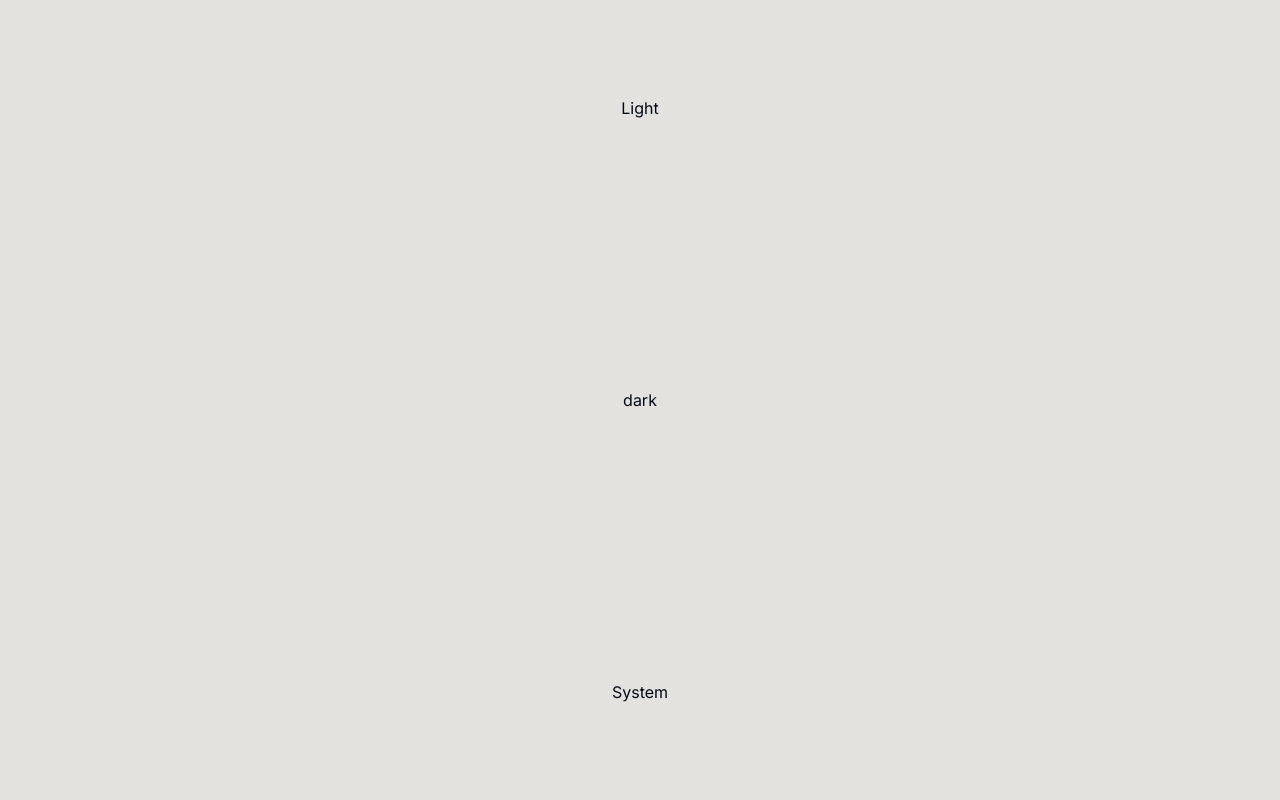
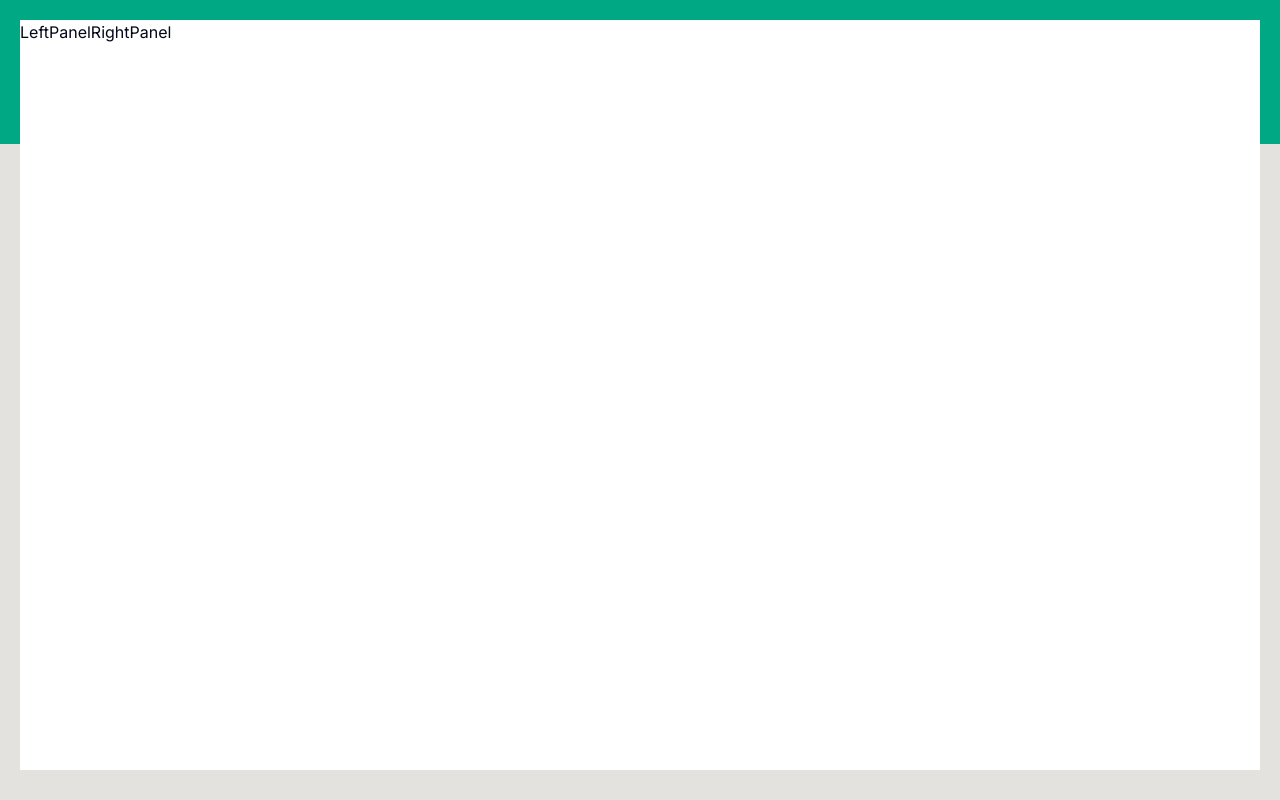
Before and after one commit to Shubhodeep100/Converzone, a Next.js app: page / in a window 1280 px wide. Built offline with nearby package versions, Linux system fonts and the light colour scheme.

Commit message:
Section split of left & Right

```diff
--- a/src/app/page.tsx
+++ b/src/app/page.tsx
@@ -1,15 +1,20 @@
 "use client";
 
+import LeftPanel from "@/components/home/left-panel";
+import RightPanel from "@/components/home/right-panel";
 import { useTheme } from "next-themes";
 
 export default function Home() {
   const { setTheme } = useTheme();
 
   return (
-    <main className='flex min-h-screen flex-col items-center justify-between p-24'>
-      <button onClick={() => setTheme("light")}>Light</button>
-      <button onClick={() => setTheme("dark")}>dark</button>
-      <button onClick={() => setTheme("system")}>System</button>
+    <main className='m-5'>
+      <div className='flex overflow-y-hidden h-[calc(100vh-50px)] max-w-[1700px] mx-auto bg-left-panel'>
+        {/* Green background decorator for Light Mode */}
+        <div className='fixed top-0 left-0 w-full h-36 bg-green-primary dark:bg-transparent -z-30' />
+        <LeftPanel />
+        <RightPanel />
+      </div>
     </main>
   );
 }
--- /dev/null
+++ b/src/components/home/left-panel.tsx
@@ -0,0 +1,9 @@
+const LeftPanel = () => {
+    return (
+        <div>
+            LeftPanel
+        </div>
+    )
+}
+
+export default LeftPanel
--- /dev/null
+++ b/src/components/home/right-panel.tsx
@@ -0,0 +1,9 @@
+const RightPanel = () => {
+    return (
+        <div>
+            RightPanel
+        </div>
+    )
+}
+
+export default RightPanel
```
